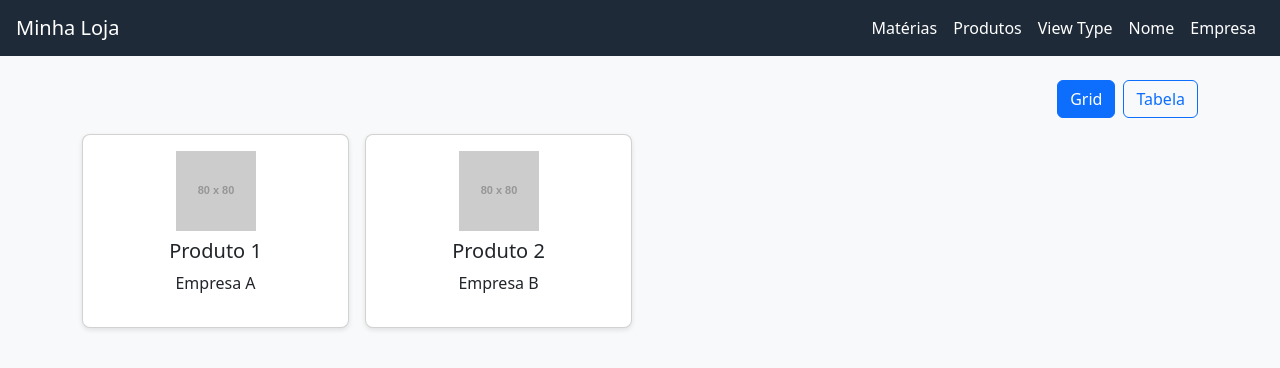
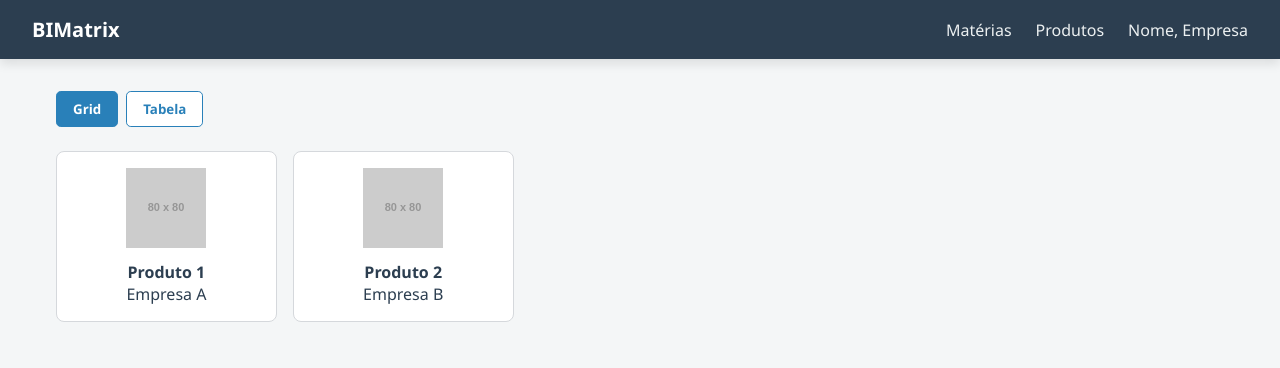
Before and after one commit to CatarinaMaria217/Proj_Leo_Cat, a website: page public/index.html in a window 1280 px wide. Both pictures are taken after a click on the button "Grid". Drawn offline with nearby package versions, Linux system fonts and the light colour scheme; placeholder pictures from the web are drawn by us.

Commit message:
+ frontend

```diff
--- a/public/index.html
+++ b/public/index.html
@@ -3,84 +3,187 @@
 <head>
   <meta charset="UTF-8">
   <meta name="viewport" content="width=device-width, initial-scale=1.0">
-  <title>Produtos / Materiais</title>
-  <!-- Bootstrap CSS -->
-  <link href="https://cdn.jsdelivr.net/npm/bootstrap@5.3.2/dist/css/bootstrap.min.css" rel="stylesheet">
+  <title>Produtos / Materiais - Profissional</title>
   <style>
+    /* Reset básico */
+    * {
+      box-sizing: border-box;
+      margin: 0;
+      padding: 0;
+      font-family: "Segoe UI", Arial, sans-serif;
+    }
+
     body {
-      background-color: #F8F9FA; /* Fundo claro */
-      color: #333333;
+      background-color: #F4F6F7; /* Fundo empresarial claro */
+      color: #2C3E50;
     }
-    .navbar-custom {
-      background-color: #1E2A38; /* Azul escuro */
+
+    /* Navbar */
+    .navbar {
+      display: flex;
+      justify-content: space-between;
+      align-items: center;
+      padding: 1rem 2rem;
+      background-color: #2C3E50; /* Azul escuro empresarial */
+      box-shadow: 0 5px 10px rgba(0,0,0,0.1);
+      color: white;
+      position: sticky;
+      top: 0;
+      z-index: 1000;
     }
-    .navbar-custom .nav-link, .navbar-custom .navbar-brand {
-      color: #FFFFFF;
+
+    .navbar .brand {
+      font-weight: bold;
+      font-size: 1.25rem;
+      color: white;
     }
-    .card-custom {
+
+    .navbar ul {
+      display: flex;
+      gap: 1.5rem;
+      list-style: none;
+    }
+
+    .navbar a {
+      text-decoration: none;
+      color: #ECF0F1;
+      font-weight: 500;
+      transition: opacity 0.2s;
+    }
+
+    .navbar a:hover {
+      opacity: 0.7;
+    }
+
+    /* Container principal */
+    .container {
+      max-width: 1200px;
+      margin: 2rem auto;
+      padding: 0 1rem;
+    }
+
+    /* Toggle de view */
+    .toggle-btn {
+      margin-bottom: 1.5rem;
+      display: flex;
+      gap: 0.5rem;
+    }
+
+    .toggle-btn button {
+      padding: 0.5rem 1rem;
+      border: 1px solid #2980B9;
+      background-color: white;
+      color: #2980B9;
+      cursor: pointer;
+      border-radius: 0.3rem;
+      transition: all 0.2s;
+      font-weight: 600;
+    }
+
+    .toggle-btn button.active {
+      background-color: #2980B9; /* Azul corporativo */
+      color: white;
+    }
+
+    /* Grid de ícones */
+    .grid {
+      display: grid;
+      grid-template-columns: repeat(auto-fill, minmax(200px, 1fr));
+      gap: 1rem;
+    }
+
+    .card {
       background-color: #FFFFFF;
-      box-shadow: 0 2px 5px rgba(0,0,0,0.1);
+      border: 1px solid #D5D8DC;
       border-radius: 0.5rem;
-      transition: transform 0.2s;
+      padding: 1rem;
+      text-align: center;
+      transition: transform 0.15s, box-shadow 0.15s;
     }
-    .card-custom:hover {
-      transform: translateY(-5px);
+
+    .card:hover {
+      transform: translateY(-4px);
+      box-shadow: 0 4px 12px rgba(0,0,0,0.08);
     }
-    .toggle-btn {
-      margin-bottom: 1rem;
+
+    .card img {
+      width: 80px;
+      height: 80px;
+      margin-bottom: 0.5rem;
+      object-fit: cover;
+    }
+
+    /* Tabela */
+    table {
+      width: 100%;
+      border-collapse: collapse;
+      background-color: #FFFFFF;
+      border-radius: 0.5rem;
+      overflow: hidden;
+    }
+
+    table th {
+      background-color: #2980B9;
+      color: white;
+      padding: 0.75rem 1rem;
+      text-align: left;
+      font-weight: 600;
+    }
+
+    table td {
+      padding: 0.75rem 1rem;
+      text-align: left;
+      color: #2C3E50;
+    }
+
+    table tr:nth-child(even) {
+      background-color: #F2F4F4;
+    }
+
+    table tr:hover {
+      background-color: #E8F6F3;
     }
   </style>
 </head>
 <body>
 
   <!-- Navbar -->
-  <nav class="navbar navbar-expand-lg navbar-custom px-3">
-    <a class="navbar-brand" href="#">Minha Loja</a>
-    <button class="navbar-toggler" type="button" data-bs-toggle="collapse" data-bs-target="#navbarContent">
-      <span class="navbar-toggler-icon"></span>
-    </button>
-    <div class="collapse navbar-collapse" id="navbarContent">
-      <ul class="navbar-nav ms-auto mb-2 mb-lg-0">
-        <li class="nav-item"><a class="nav-link" href="#">Matérias</a></li>
-        <li class="nav-item"><a class="nav-link" href="#">Produtos</a></li>
-        <li class="nav-item"><a class="nav-link" href="#">View Type</a></li>
-        <li class="nav-item"><a class="nav-link" href="#">Nome</a></li>
-        <li class="nav-item"><a class="nav-link" href="#">Empresa</a></li>
-      </ul>
-    </div>
+  <nav class="navbar">
+    <div class="brand">BIMatrix</div>
+    <ul>
+      <li><a href="#">Matérias</a></li>
+      <li><a href="#">Produtos</a></li>
+      <li><a href="#">Nome, Empresa</a></li>
+    </ul>
   </nav>
 
-  <!-- Conteúdo principal -->
-  <div class="container my-4">
-    <!-- Botão de toggle view -->
-    <div class="d-flex justify-content-end toggle-btn">
-      <button id="gridViewBtn" class="btn btn-primary me-2">Grid</button>
-      <button id="tableViewBtn" class="btn btn-outline-primary">Tabela</button>
+  <!-- Conteúdo -->
+  <div class="container">
+
+    <!-- Toggle -->
+    <div class="toggle-btn">
+      <button id="gridBtn" class="active">Grid</button>
+      <button id="tableBtn">Tabela</button>
     </div>
 
-    <!-- Grid de ícones -->
-    <div id="gridView" class="row g-3">
-      <div class="col-sm-6 col-md-4 col-lg-3">
-        <div class="card card-custom p-3 text-center">
-          <img src="https://via.placeholder.com/80" class="mx-auto mb-2" alt="Produto">
-          <h5>Produto 1</h5>
-          <p>Empresa A</p>
-        </div>
+    <!-- Grid -->
+    <div id="gridView" class="grid">
+      <div class="card">
+        <img src="https://via.placeholder.com/80" alt="Produto 1">
+        <h4>Produto 1</h4>
+        <p>Empresa A</p>
       </div>
-      <div class="col-sm-6 col-md-4 col-lg-3">
-        <div class="card card-custom p-3 text-center">
-          <img src="https://via.placeholder.com/80" class="mx-auto mb-2" alt="Produto">
-          <h5>Produto 2</h5>
-          <p>Empresa B</p>
-        </div>
+      <div class="card">
+        <img src="https://via.placeholder.com/80" alt="Produto 2">
+        <h4>Produto 2</h4>
+        <p>Empresa B</p>
       </div>
-      <!-- Mais cards aqui -->
     </div>
 
     <!-- Tabela -->
-    <div id="tableView" class="table-responsive" style="display:none;">
-      <table class="table table-striped table-hover">
-        <thead class="table-dark">
+    <div id="tableView" style="display:none;">
+      <table>
+        <thead>
           <tr>
             <th>Produto</th>
             <th>Nome</th>
@@ -101,37 +204,31 @@
             <td>Empresa B</td>
             <td>Matéria Y</td>
           </tr>
-          <!-- Mais linhas aqui -->
         </tbody>
       </table>
     </div>
+
   </div>
 
-  <!-- Bootstrap JS e Popper -->
-  <script src="https://cdn.jsdelivr.net/npm/bootstrap@5.3.2/dist/js/bootstrap.bundle.min.js"></script>
   <script>
-    const gridBtn = document.getElementById('gridViewBtn');
-    const tableBtn = document.getElementById('tableViewBtn');
+    const gridBtn = document.getElementById('gridBtn');
+    const tableBtn = document.getElementById('tableBtn');
     const gridView = document.getElementById('gridView');
     const tableView = document.getElementById('tableView');
 
-    gridBtn.addEventListener('click', () => {
-      gridView.style.display = 'flex';
-      tableView.style.display = 'none';
-      gridBtn.classList.add('btn-primary');
-      gridBtn.classList.remove('btn-outline-primary');
-      tableBtn.classList.remove('btn-primary');
-      tableBtn.classList.add('btn-outline-primary');
-    });
+    gridBtn.onclick = () => {
+      gridView.style.display = "grid";
+      tableView.style.display = "none";
+      gridBtn.classList.add("active");
+      tableBtn.classList.remove("active");
+    };
 
-    tableBtn.addEventListener('click', () => {
-      gridView.style.display = 'none';
-      tableView.style.display = 'block';
-      tableBtn.classList.add('btn-primary');
-      tableBtn.classList.remove('btn-outline-primary');
-      gridBtn.classList.remove('btn-primary');
-      gridBtn.classList.add('btn-outline-primary');
-    });
+    tableBtn.onclick = () => {
+      gridView.style.display = "none";
+      tableView.style.display = "block";
+      tableBtn.classList.add("active");
+      gridBtn.classList.remove("active");
+    };
   </script>
 
 </body>
```
Also changed, not shown: public/index3.html (added, +138 -0 lines).
